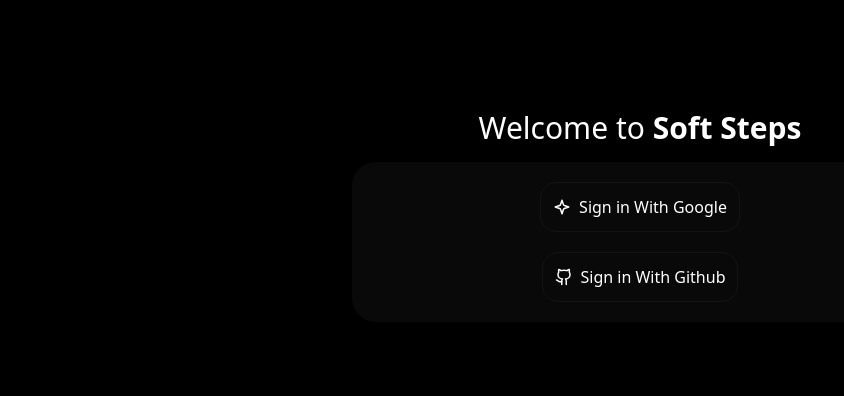
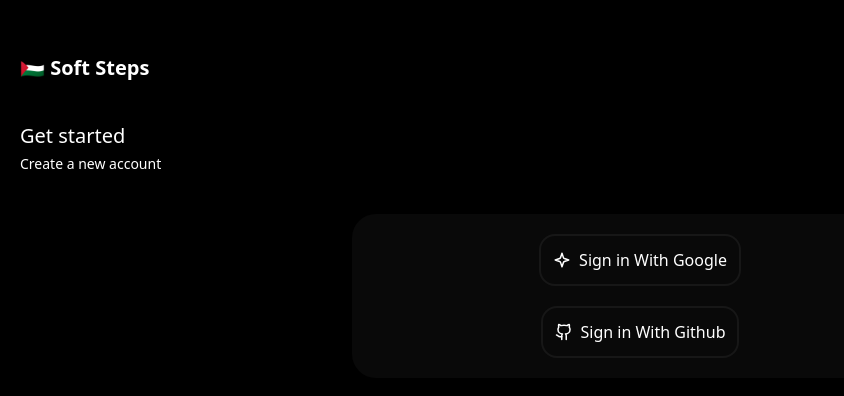
Before and after one commit to abdullahhussein1/soft-steps-todo-app, a React (Vite) app in the folder client/: page /auth in a window 1280 px wide. Shown: the part 184-580 px from the top of the page, without its empty margins (0-844 px from the left). Built offline with nearby package versions, Linux system fonts and the light colour scheme; no server answers.

Commit message:
refactor: auth page UI/UX

```diff
--- a/client/src/pages/AuthenticationPage.tsx
+++ b/client/src/pages/AuthenticationPage.tsx
@@ -47,21 +47,23 @@
   }
 
   return (
-    <div className="p-5 bg-black text-white flex items-center  justify-center flex-col gap-4 h-screen">
-      <h1 className="text-3xl font-thin">
-        Welcome to <span className="font-semibold">Soft Steps</span>
-      </h1>
+    <div className="p-5 bg-black text-white flex items-center justify-center flex-col gap-10 h-screen">
+      <h1 className="text-xl self-start  font-semibold">🇵🇸 Soft Steps</h1>
+      <div className="flex flex-col self-start justify-self-start gap-1">
+        <h1 className="text-xl">Get started</h1>
+        <p className="text-sm font-thin">Create a new account</p>
+      </div>
       <div className="bg-neutral-900/40 max-w-xl w-full p-5 rounded-3xl">
         <div className="flex justify-center items-center gap-5 flex-col">
           <button
-            className="flex gap-2 justify-center items-center rounded-2xl p-3 border border-neutral-900/80 hover:bg-neutral-900/80 transition-colors"
+            className="flex gap-2 justify-center items-center rounded-2xl p-3 border-2 border-neutral-900 hover:bg-neutral-900 transition-colors"
             onClick={handleSignInWithGoogle}
           >
             <Sparkle size={18} />
             <p>Sign in With Google</p>
           </button>
           <button
-            className="flex gap-2 justify-center items-center rounded-2xl p-3 border border-neutral-900/80 hover:bg-neutral-900/80 transition-colors"
+            className="flex gap-2 justify-center items-center rounded-2xl p-3 border-2 border-neutral-900 hover:bg-neutral-900 transition-colors"
             onClick={handleSignInWithGithub}
           >
             <Github size={18} />
```
